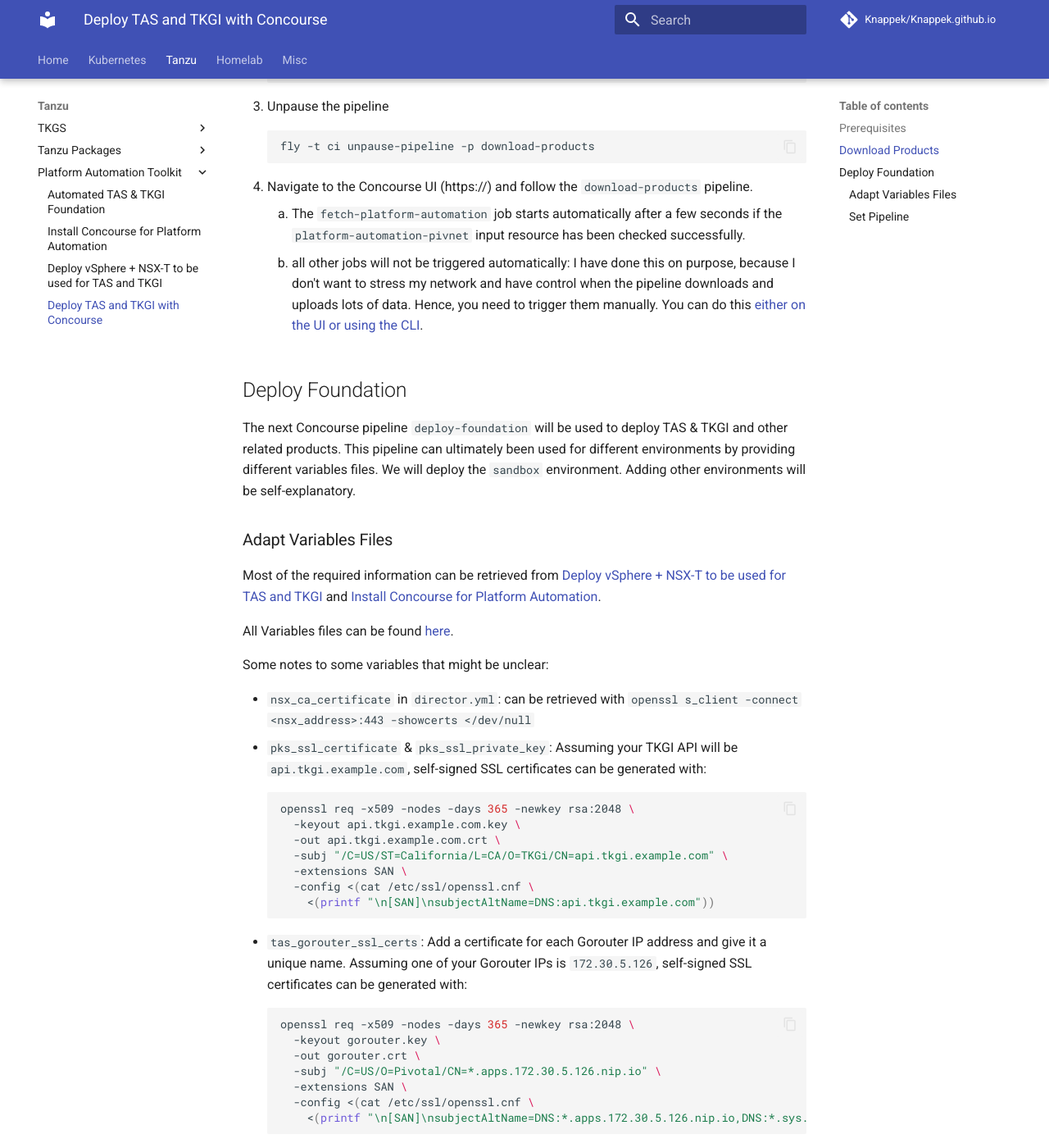
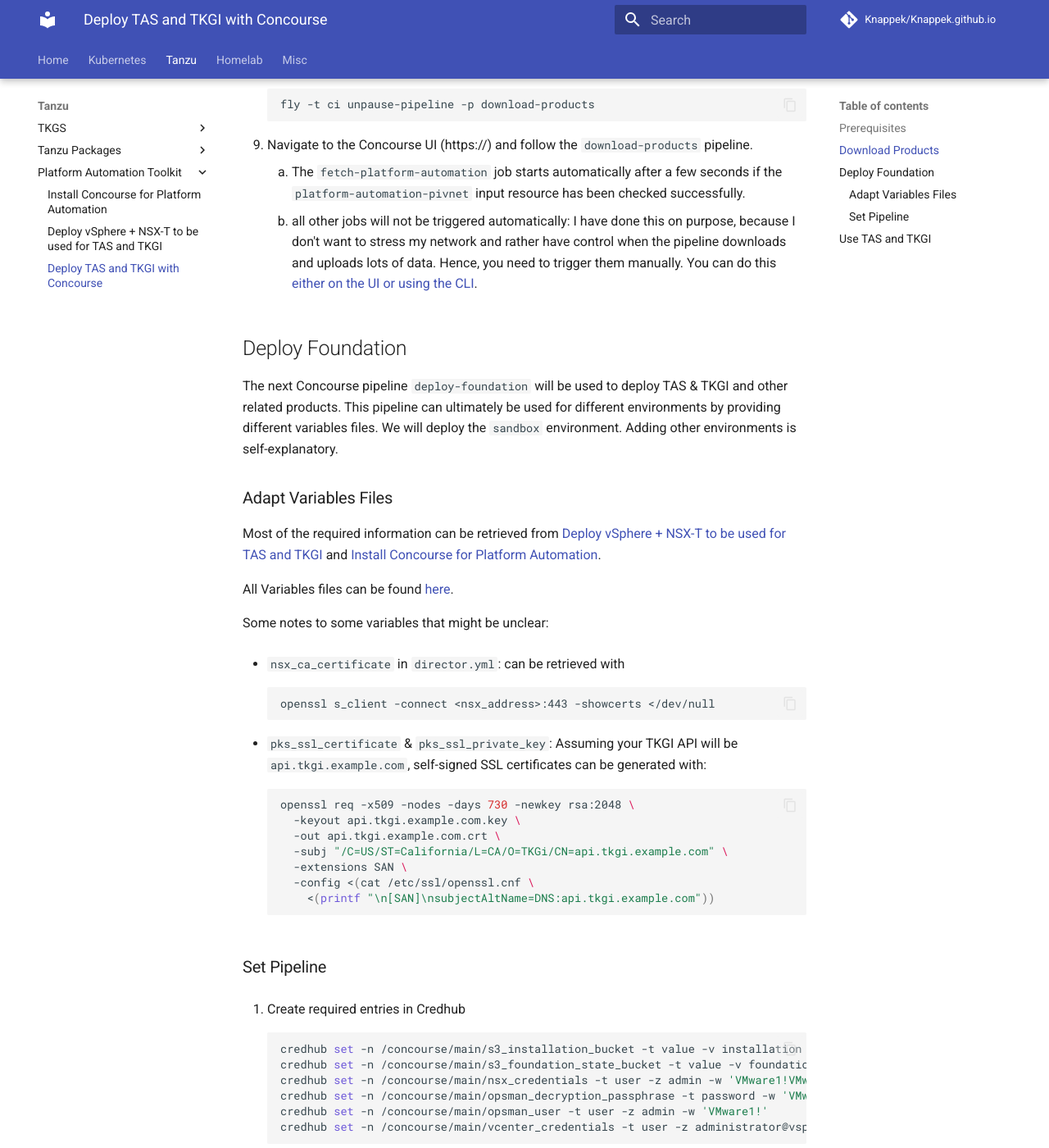
Before and after one commit to Knappek/Knappek.github.io, an MkDocs documentation site: the page built from docs/tanzu/platform-automation-toolkit/deploy-tas-tkgi-with-concourse.md, in a window 1280 px wide and 1400 px high, scrolled down 1614 px. Shown: the whole window at 82% size. Built offline with MkDocs 1.6.1 and Material for MkDocs 9.7.7, drawn with Linux system fonts in a browser that asks for light colours; comment, search, counter and statistics services are not loaded; some of the changed text lies outside the part shown.

Commit message:
finish pa toolkit docs

````diff
--- a/docs/tanzu/platform-automation-toolkit/deploy-tas-tkgi-with-concourse.md
+++ b/docs/tanzu/platform-automation-toolkit/deploy-tas-tkgi-with-concourse.md
@@ -1,41 +1,39 @@
 # Deploy TAS and TKGI with Concourse
-
-!!! info
-    This page is in progress
 
 This page explains how to deploy TAS, TKGI and some related products on vSphere with NSX-T networking in an automated way using the Platform Automation Toolkit (Concourse).
 
-We will use Concourse Pipelines from [my repo](https://github.com/Knappek/concourse-pipelines) which is a fork of a [public repo provided by Broadcom](https://github.com/pivotal/docs-platform-automation-reference-pipeline-config) which is used in the official docs providing a [full pipeline and reference configurations](https://docs.vmware.com/en/Platform-Automation-Toolkit-for-VMware-Tanzu/5.2/vmware-automation-toolkit/GUID-docs-pipelines-resources.html#full-pipeline-and-reference-configurations).
+We will use Concourse Pipelines from [my repo](https://github.com/Knappek/concourse-pipelines) which is a fork of a [public repo provided by Broadcom](https://github.com/pivotal/docs-platform-automation-reference-pipeline-config) that is used in the official docs providing [full pipeline and reference configurations](https://docs.vmware.com/en/Platform-Automation-Toolkit-for-VMware-Tanzu/5.2/vmware-automation-toolkit/GUID-docs-pipelines-resources.html#full-pipeline-and-reference-configurations).
 
 !!! info
-    All steps below assume you have forked the [Concourse Pipelines Repo](https://github.com/Knappek/concourse-pipelines) to your own account
+    All steps below assume you have forked [my Concourse Pipelines Repo](https://github.com/Knappek/concourse-pipelines) to your own account.
 
 ## Prerequisites
 
 - Platform Automation Toolkit running: You can use [this guide](./install-concourse-for-platform-automation.md) to install Concourse for Platform Automation on vSphere
-- a vSphere + NSX-T environment. NSX-T must be preconfigured to meet the requirements to [deploy TAS for VMs with NSX-T Networking](https://docs.vmware.com/en/VMware-Tanzu-Application-Service/5.0/tas-for-vms/vsphere-nsx-t.html) and to [deploy TKGI on vSphere with NSX](https://docs.vmware.com/en/VMware-Tanzu-Kubernetes-Grid-Integrated-Edition/1.20/tkgi/GUID-vsphere-nsxt-index-install.html). You can foollow [this guide](./deploy-vsphere-with-nsxt-for-tas-tkgi.md) to achieve this
-- Concourse CLI (fly), Credhub CLI, OM ClI, BOSH CLI: best to install them with [asdf](https://github.com/vmware-tanzu/tanzu-plug-in-for-asdf)
-- the S3 buckets in MinIO have Versioning enabled
+- a vSphere + NSX-T environment. NSX-T must be preconfigured to meet the requirements to [deploy TAS for VMs with NSX-T Networking](https://docs.vmware.com/en/VMware-Tanzu-Application-Service/5.0/tas-for-vms/vsphere-nsx-t.html) and to [deploy TKGI on vSphere with NSX](https://docs.vmware.com/en/VMware-Tanzu-Kubernetes-Grid-Integrated-Edition/1.20/tkgi/GUID-vsphere-nsxt-index-install.html). You can follow [this guide](./deploy-vsphere-with-nsxt-for-tas-tkgi.md) to achieve this
+- Concourse CLI (fly), Credhub CLI, OM CLI, BOSH CLI: best to install them with [asdf](https://github.com/vmware-tanzu/tanzu-plug-in-for-asdf)
+- the S3 buckets in MinIO have Versioning enabled: Buckets can be created using the automation of [Installing Concourse for Platform Automation](./install-concourse-for-platform-automation.md) but you have to manually [enable Versioning](https://min.io/docs/minio/linux/administration/object-management/object-versioning.html#enable-bucket-versioning) for the created buckets as the automation is not able to do that today.
 
 ## Download Products
 
 The first Concourse pipeline will download all required products from Broadcom Support Portal and store it on the local MinIO S3 instance.
 The purpose is that you can then deploy all products without requiring internet access.
 
-1. Login to Minio (http://<MINIO-IP>:9092) and create Access Keys - you'll need them later
+1. Login to Minio (http://<MINIO-IP\>:9092) and create Access Keys - you'll need them later
 
 1. Retrieve the Tanzu API Token (aka Pivnet API Token) from Broadcom Support:
-   1. Login to [Broadcom Support Portal](https://support.broadcom.com/)
-   1. On the right navigation bar, click on Tanzu API Token, which will navigate you to the [tanzu-token page](https://support.broadcom.com/group/ecx/tanzu-token)
+      1. Login to [Broadcom Support Portal](https://support.broadcom.com/)
+      1. On the right navigation bar, click on Tanzu API Token, which will navigate you to the [tanzu-token page](https://support.broadcom.com/group/ecx/tanzu-token)
 
-1. If you haven't configured to git clone/pull/push from Github via SSH, [add a new SSH Key to your Github account](https://docs.github.com/en/authentication/connecting-to-github-with-ssh/adding-a-new-ssh-key-to-your-github-account)
+1. If you haven't yet configured to git clone/pull/push from your Github via SSH, [add a new SSH Key to your Github account](https://docs.github.com/en/authentication/connecting-to-github-with-ssh/adding-a-new-ssh-key-to-your-github-account)
+1. update the IP addresses in [login_to_concourse](https://github.com/Knappek/concourse-pipelines/blob/main/login_to_concourse) script
 1. login to Concourse (which will also log you in to Credhub)
 
     ```shell
     source ./login_to_concourse
     ```
 
-  If the command tells you to sync fly, simply execute the provided command.
+    If the command tells you to sync fly, simply execute the provided command.
 
 1. Create all required entries in Credhub
 
@@ -63,12 +61,12 @@
 
 1. Navigate to the Concourse UI (https://<CONCOURSE-IP>) and follow the `download-products` pipeline.
       1. The `fetch-platform-automation` job starts automatically after a few seconds if the `platform-automation-pivnet` input resource has been checked successfully.
-      1. all other jobs will not be triggered automatically: I have done this on purpose, because I don't want to stress my network and have control when the pipeline downloads and uploads lots of data. Hence, you need to trigger them manually. You can do this [either on the UI or using the CLI](https://concourse-ci.org/jobs.html#fly-trigger-job).
+      1. all other jobs will not be triggered automatically: I have done this on purpose, because I don't want to stress my network and rather have control when the pipeline downloads and uploads lots of data. Hence, you need to trigger them manually. You can do this [either on the UI or using the CLI](https://concourse-ci.org/jobs.html#fly-trigger-job).
 
 ## Deploy Foundation
 
-The next Concourse pipeline `deploy-foundation` will be used to deploy TAS & TKGI and other related products. This pipeline can ultimately been used for different environments
-by providing different variables files. We will deploy the `sandbox` environment. Adding other environments will be self-explanatory.
+The next Concourse pipeline `deploy-foundation` will be used to deploy TAS & TKGI and other related products. This pipeline can ultimately be used for different environments
+by providing different variables files. We will deploy the `sandbox` environment. Adding other environments is self-explanatory.
 
 ### Adapt Variables Files
 
@@ -78,41 +76,22 @@
 
 Some notes to some variables that might be unclear:
 
-* `nsx_ca_certificate` in `director.yml`: can be retrieved with `openssl s_client -connect <nsx_address>:443 -showcerts </dev/null`
+* `nsx_ca_certificate` in `director.yml`: can be retrieved with
+
+    ```sh
+    openssl s_client -connect <nsx_address>:443 -showcerts </dev/null
+    ```
+
 * `pks_ssl_certificate` & `pks_ssl_private_key`: Assuming your TKGI API will be `api.tkgi.example.com`, self-signed SSL certificates can be generated with:
 
     ```shell
-    openssl req -x509 -nodes -days 365 -newkey rsa:2048 \
+    openssl req -x509 -nodes -days 730 -newkey rsa:2048 \
       -keyout api.tkgi.example.com.key \
       -out api.tkgi.example.com.crt \
       -subj "/C=US/ST=California/L=CA/O=TKGi/CN=api.tkgi.example.com" \
       -extensions SAN \
       -config <(cat /etc/ssl/openssl.cnf \
         <(printf "\n[SAN]\nsubjectAltName=DNS:api.tkgi.example.com"))
-    ```
-
-* `tas_gorouter_ssl_certs`: Add a certificate for each Gorouter IP address and give it a unique name. Assuming one of your Gorouter IPs is `172.30.5.126`, self-signed SSL certificates can be generated with:
-
-    ```shell
-    openssl req -x509 -nodes -days 365 -newkey rsa:2048 \
-      -keyout gorouter.key \
-      -out gorouter.crt \
-      -subj "/C=US/O=Pivotal/CN=*.apps.172.30.5.126.nip.io" \
-      -extensions SAN \
-      -config <(cat /etc/ssl/openssl.cnf \
-        <(printf "\n[SAN]\nsubjectAltName=DNS:*.apps.172.30.5.126.nip.io,DNS:*.sys.172.30.5.126.nip.io,DNS:sys.172.30.5.126.nip.io,DNS:*.172.30.5.126.nip.io,DNS:172.30.5.126.nip.io"))
-    ```
-
-* `tas_uaa_certificate` & `tas_uaa_private_key`: Assuming one of your Gorouter IPs is `172.30.5.126`, self-signed SSL certificates can be generated with:
-
-    ```shell
-    openssl req -x509 -nodes -days 365 -newkey rsa:2048 \
-      -keyout uaa.key \
-      -out uaa.crt \
-      -subj "/C=US/O=Pivotal/CN=*.login.sys.172.30.5.126.nip.io" \
-      -extensions SAN \
-      -config <(cat /etc/ssl/openssl.cnf \
-        <(printf "\n[SAN]\nsubjectAltName=DNS:*.login.sys.172.30.5.126.nip.io"))
     ```
 
 ### Set Pipeline
@@ -140,8 +119,15 @@
     fly -t ci unpause-pipeline -p deploy-sandbox-foundation
     ```
 
-1. Install Opsman
+1. Install Opsman and configure BOSH
 
     ```shell
     fly -t ci trigger-job -j deploy-sandbox-foundation/install-opsman
     ```
+
+1. Trigger all other pipelines to deploy all products [either on the UI or using the CLI](https://concourse-ci.org/jobs.html#fly-trigger-job)
+
+## Use TAS and TKGI
+
+- see this [Getting Started with Cloud Foundry](https://www.cloudfoundry.org/get-started/) to get started with TAS.
+- See [Managing TKGI](https://docs.vmware.com/en/VMware-Tanzu-Kubernetes-Grid-Integrated-Edition/1.20/tkgi/GUID-managing.html) and [Creating and Managing Kubernetes Clusters and Workloads](https://docs.vmware.com/en/VMware-Tanzu-Kubernetes-Grid-Integrated-Edition/1.20/tkgi/GUID-managing-clusters.html) to get started with TKGI.
--- a/mkdocs.yml
+++ b/mkdocs.yml
@@ -24,7 +24,7 @@
     - Intro: tanzu/tanzu-packages/index.md
     - Airgapped Installation: tanzu/tanzu-packages/deploy-packages-airgapped.md
   - Platform Automation Toolkit:
-    - Automated TAS & TKGI Foundation: tanzu/platform-automation-toolkit/index.md
+    - tanzu/platform-automation-toolkit/index.md
     - Install Concourse for Platform Automation: tanzu/platform-automation-toolkit/install-concourse-for-platform-automation.md
     - Deploy vSphere + NSX-T to be used for TAS and TKGI: tanzu/platform-automation-toolkit/deploy-vsphere-with-nsxt-for-tas-tkgi.md
     - Deploy TAS and TKGI with Concourse: tanzu/platform-automation-toolkit/deploy-tas-tkgi-with-concourse.md
@@ -39,13 +39,14 @@
 theme:
   name: material
   features:
-    - navigation.tabs
-    - navigation.instant
-    - navigation.tabs.sticky
     - content.code.annotate
     - content.code.copy
+    - navigation.indexes
+    - navigation.instant
+    - navigation.tabs
+    - navigation.tabs.sticky
+    - search.suggest
     - toc.follow
-    - search.suggest
   language: 'en'
 
 extra:
````
Also changed, not shown: docs/tanzu/platform-automation-toolkit/deploy-vsphere-with-nsxt-for-tas-tkgi.md (+12 -6 lines), docs/tanzu/platform-automation-toolkit/install-concourse-for-platform-automation.md (line endings or trailing spaces).
